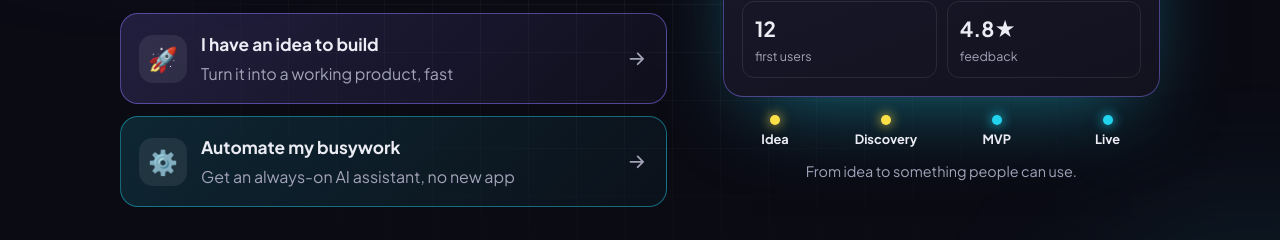
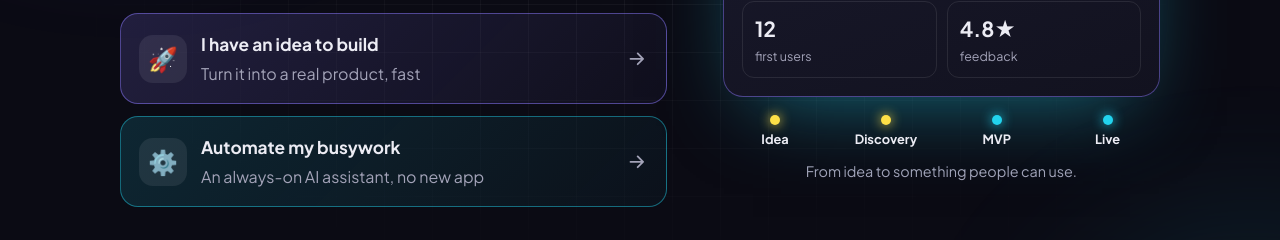
Before and after one commit to jadayelracha-code/landing-page, a plain HTML site: page index.html in a window 1280 px wide. Shown: the part 505-745 px from the top of the page. Drawn offline with Linux system fonts and the light colour scheme; animation ran at ten frames a second.

Commit message:
Update hero card subtitles

```diff
--- a/index.html
+++ b/index.html
@@ -67,12 +67,12 @@
         <div class="doors reveal" style="--d:3">
           <a class="door door-build" href="/build/" data-door="build">
             <span class="door-ico" aria-hidden="true">🚀</span>
-            <span class="door-text"><b>I have an idea to build</b><small>Turn it into a working product, fast</small></span>
+            <span class="door-text"><b>I have an idea to build</b><small>Turn it into a real product, fast</small></span>
             <svg class="ico"><use href="/assets/icons.svg?v=97#i-arrow"/></svg>
           </a>
           <a class="door door-auto" href="/automate/" data-door="automate">
             <span class="door-ico" aria-hidden="true">⚙️</span>
-            <span class="door-text"><b>Automate my busywork</b><small>Get an always-on AI assistant, no new app</small></span>
+            <span class="door-text"><b>Automate my busywork</b><small>An always-on AI assistant, no new app</small></span>
             <svg class="ico"><use href="/assets/icons.svg?v=97#i-arrow"/></svg>
           </a>
         </div>
```
